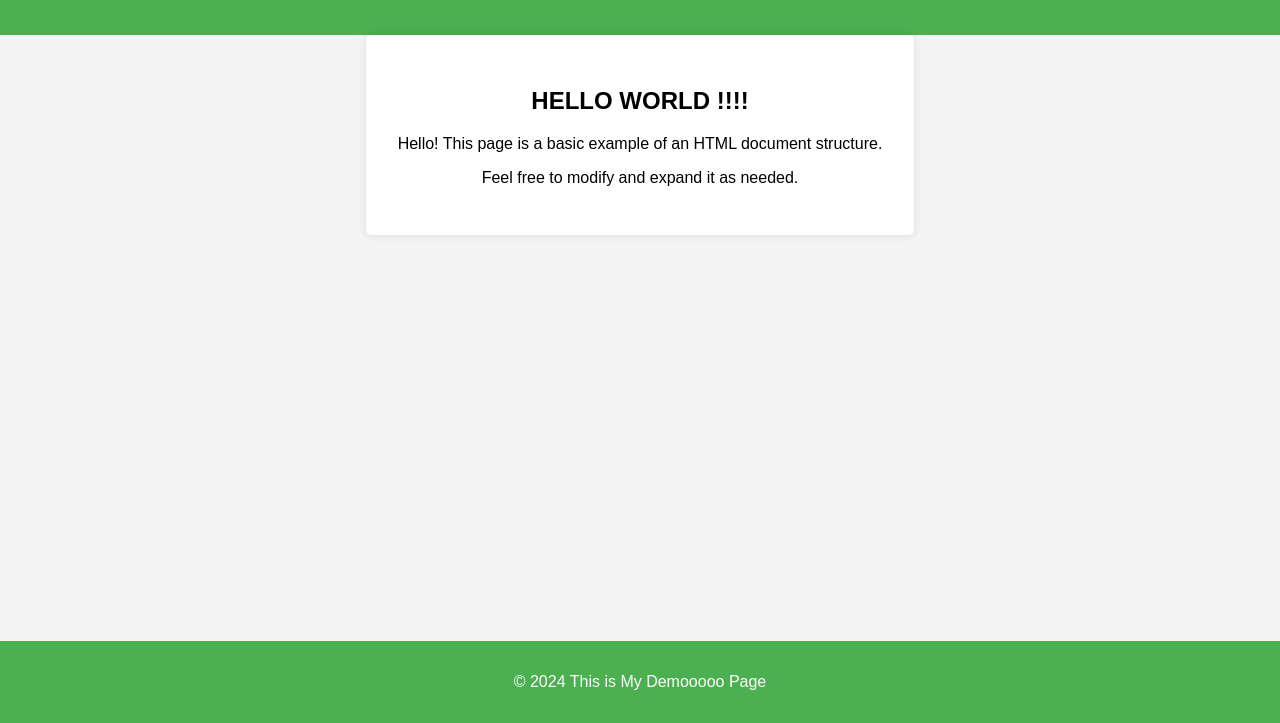
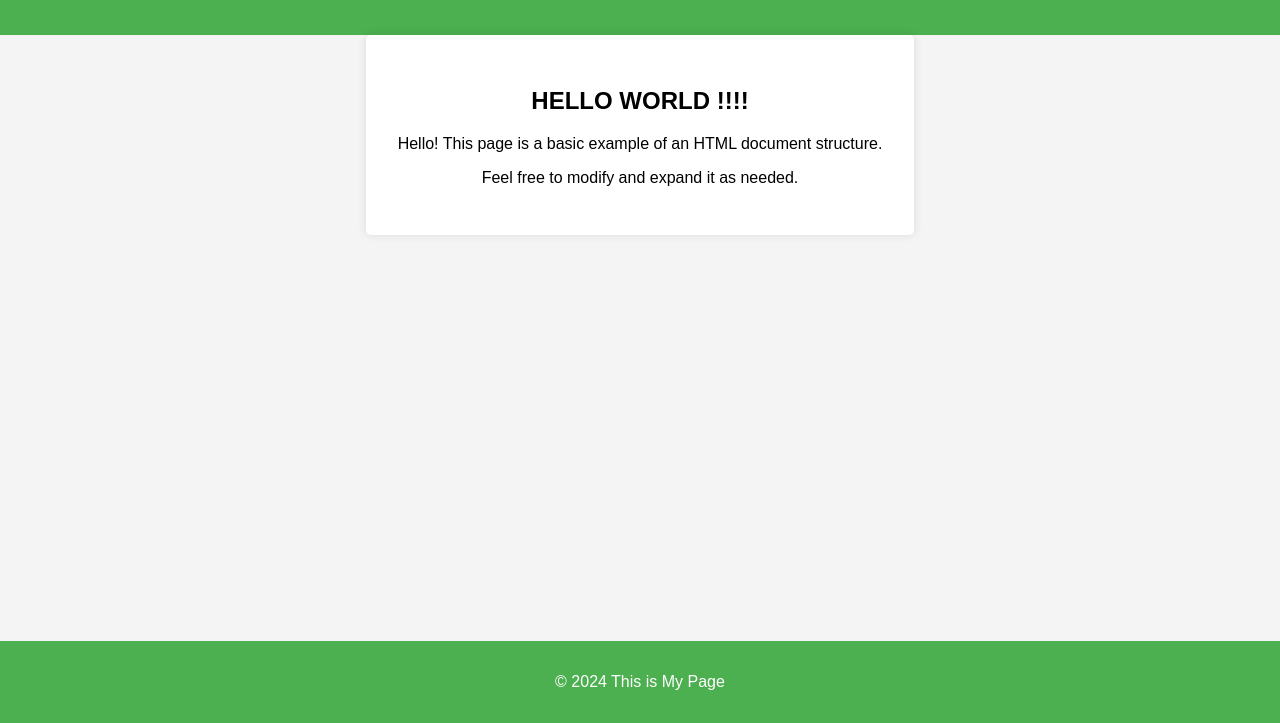
Before and after one commit to mmaazkhan/Test-cicd-Repo, a website: page index.html in a window 1280 px wide. Shown: the part 77-800 px from the top of the page. Drawn offline with Linux system fonts and the light colour scheme.

Commit message:
update index.html file

```diff
--- a/index.html
+++ b/index.html
@@ -50,7 +50,7 @@
         <p>Feel free to modify and expand it as needed.</p>
     </main>
     <footer>
-        <p>&copy; 2024 This is My Demooooo Page</p>
+        <p>&copy; 2024 This is My Page</p>
     </footer>
 </body>
 </html>
```
